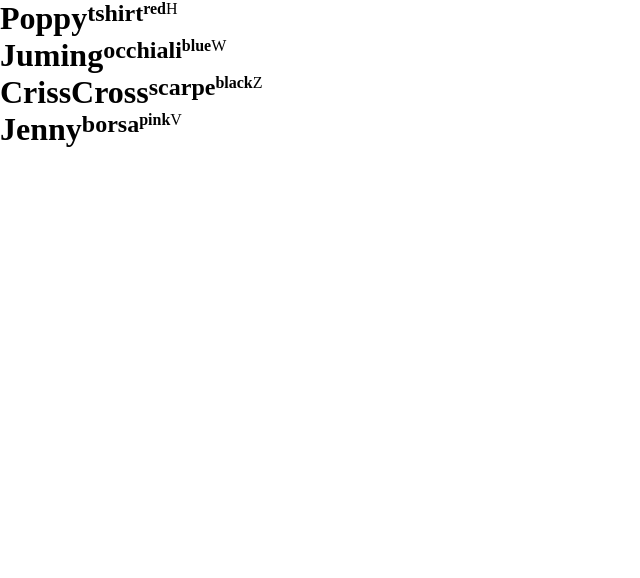
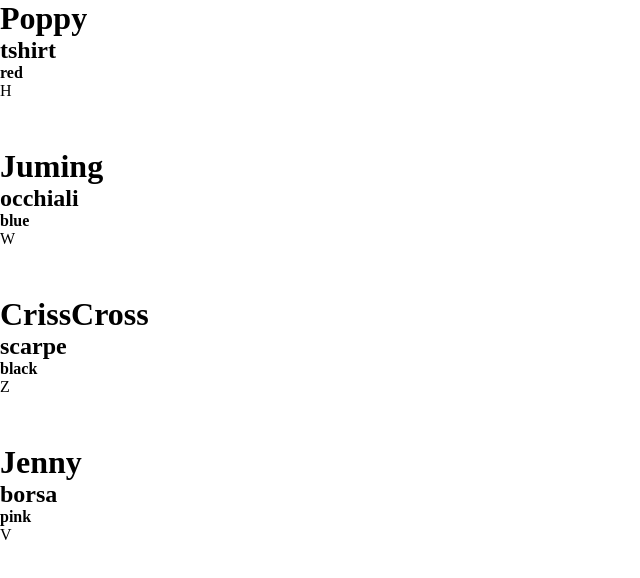
Before and after one commit to MatteoDiMario96/js-snack-es6, a plain HTML site: page Snack 5/index.html in a window 1280 px wide. Shown: the whole page, without its empty margins (0-640 px from the left). Drawn offline with Linux system fonts and the light colour scheme.

Commit message:
poco css

```diff
--- a/Snack 5/css/style.css
+++ b/Snack 5/css/style.css
@@ -6,4 +6,6 @@
 
 div.card {
     display: flex;
+flex-direction: column;
+margin-bottom: 3rem;
 }
```
